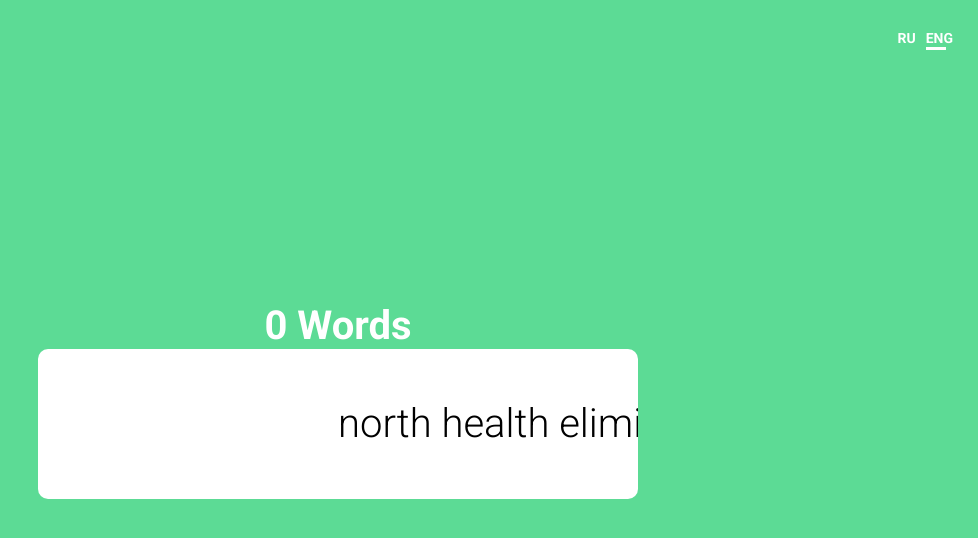
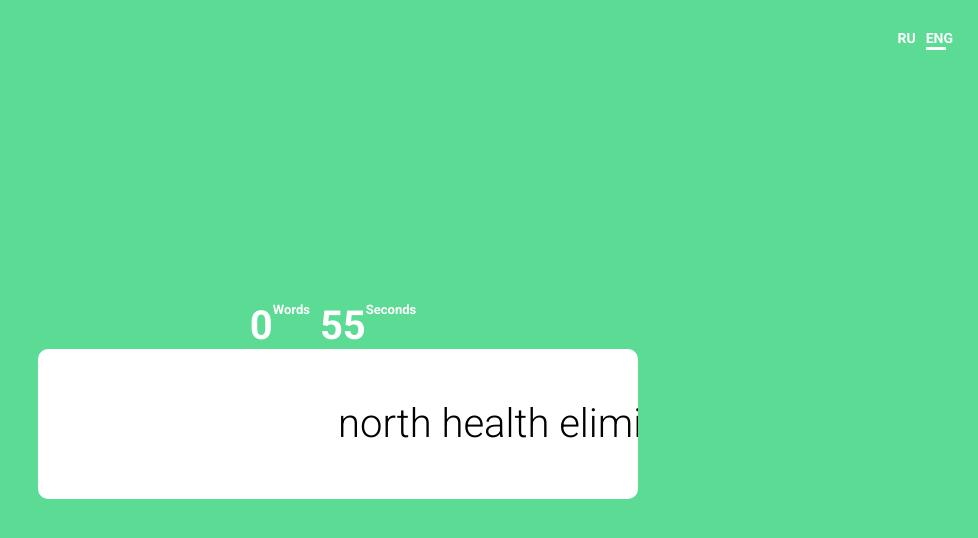
Before and after one commit to WladislawWO/typing-speed, a React (Create React App) app: page / in a window 1280 px wide. Shown: the top 538 px of the page, without its empty margins (302-1280 px from the left). Built offline with nearby package versions, Linux system fonts and the light colour scheme.

Commit message:
Added timer and decomposite some components

```diff
--- a/src/App.jsx
+++ b/src/App.jsx
@@ -1,31 +1,22 @@
-import React, { useState, useRef, useEffect } from 'react';
+import React, { useState, useEffect } from 'react';
 import './App.scss';
-import data from './words.json';
-import rusData from './rus.json';
+import Controlls from './components/Controlls';
+import Language from './components/Language';
+import { getWords } from './utils';
 
-const getWords = (lang) => {
-  return Array.from(Array(100), () => {
-    const words = lang === "ru" ? rusData : data;
-    return (words[Math.floor(Math.random() * 3000)])
-  }).join(" ");
-}
-
-const initialTyping = { value: '', mistake: '' };
+const initialTyping = { value: '', mistake: '', startTyping: false };
 
 function App() {
-  const ref = useRef(null);
   const [value, setValue] = useState({});
-  const [language, setLanguage] = useState('eng');
   const [typing, setTyping] = useState(initialTyping);
-  const [words, setWords] = useState(getWords(language));
+  const [words, setWords] = useState(getWords('eng'));
   const [writenWords, setWritenWords] = useState(0);
 
   useEffect(() => {
-    console.log(value)
     const { key, keyCode } = value;
     if((keyCode > 64 && keyCode < 91) || (keyCode > 96 && keyCode < 123)) {
       if(key === words[0] && !typing.mistake) {
-        setTyping((i) => ({...i, value: i.value + key}));
+        setTyping((i) => ({...i, value: i.value + key, startTyping: true}));
         setWords((words) => words.slice(1));
       }else {
         setTyping((i) => ({...i, mistake: i.mistake + key}));
@@ -43,28 +34,16 @@ function App() {
     }
   }, [value]);
 
-  const handleClick = () => ref && ref.current && ref.current.focus();
-
-  const changeLanguage = (lang) => {
-    setWords(getWords(lang));
-    setLanguage(lang);
-  }
-
   useEffect(() => {
    document.addEventListener("keydown", (e) => setValue(e));
   }, [])
 
   return (
     <div className="App">
-      <div className="changeLanguage">
-        <div className={`item ${language === 'ru' ? 'active' : ''}`} onClick={() => changeLanguage('ru')}>RU</div>
-        <div className={`item ${language === 'eng' ? 'active' : ''}`} onClick={() => changeLanguage('eng')}>ENG</div>
-      </div>
+      <Language changeLanguage={(lang) => setWords(getWords(lang))} />
       <div className="wrapper">
-        <div className="score">
-          {writenWords} Words
-        </div>
-        <div className="container" onClick={handleClick}>
+        <Controlls writenWords={writenWords} />
+        <div className="container" >
           <div className="writenWords">
             <div className={`typing ${typing.mistake ? 'mistake' : ''}`}>{typing.value + typing.mistake}</div>
           </div>
--- a/src/App.scss
+++ b/src/App.scss
@@ -66,10 +66,21 @@ input {
   max-width: 50%;
 }
 
-.score {
+.controlls {
+  display: flex;
+  justify-content: center;
+}
+
+.controll {
   color: white;
   font-weight: 700;
   text-align: center;
+  margin-right: 10px;
+  display: flex;
+}
+
+.text {
+  font-size: 13px;
 }
 
 span {
--- /dev/null
+++ b/src/Timer.jsx
@@ -0,0 +1,35 @@
+import React from 'react';
+
+export default class Timer extends React.Component {
+  constructor(props){
+    super(props)
+    this.state = {
+      time: 60,
+      isOn: false,
+      start: 60
+    }
+    this.startTimer = this.startTimer.bind(this)
+    this.stopTimer = this.stopTimer.bind(this)
+  }
+  startTimer() {
+    this.setState({...this.state, isOn: true})
+    this.timer = setInterval(() => this.setState({
+      time: this.state.time - 1
+    }), 1000);
+    setTimeout(this.stopTimer, 6000);
+  }
+  stopTimer() {
+    this.setState({isOn: false})
+    clearInterval(this.timer)
+  }
+
+  render() {
+    return(
+      <div>
+        <h3>timer: {this.state.time}</h3>
+        <button onClick={this.startTimer}>start</button>
+        <button onClick={this.stopTimer}>stop</button>
+      </div>
+    )
+  }
+}
--- /dev/null
+++ b/src/assets/index.js
@@ -0,0 +1 @@
+export{ default as CloseSvg } from './close.svg';
--- /dev/null
+++ b/src/components/Controlls.jsx
@@ -0,0 +1,26 @@
+import React, {useEffect, useState} from 'react'
+
+export default function Controlls({ writenWords, handleTimeOut }) {
+    const [timer, setTimer] = useState(60);
+
+    useEffect(() => {
+          const interval = setInterval(() => setTimer((timer) => timer - 1), 1000);
+          setTimeout(() => {
+              clearInterval(interval);
+              handleTimeOut();
+          }, 60000);
+      }, []);
+
+    return (
+        <div className="controlls">
+          <div className="controll">
+            {writenWords}
+            <div className="text">Words</div>
+          </div>
+          <div className="controll">
+            {timer}
+            <div className="text">Seconds</div>
+          </div>
+        </div>
+    )
+}
--- /dev/null
+++ b/src/components/Language.jsx
@@ -0,0 +1,26 @@
+import React, {useState} from 'react'
+
+export default function Language({ changeLanguage }) {
+    const [language, setLanguage] = useState('eng');
+    const handleChange = (lang) => {
+        setLanguage(lang);
+        changeLanguage(lang)
+    }
+
+    return (
+      <div className="changeLanguage">
+        <div
+            className={`item ${language === 'ru' ? 'active' : ''}`}
+            onClick={() => handleChange('ru')}
+        >
+            RU
+        </div>
+        <div
+            className={`item ${language === 'eng' ? 'active' : ''}`}
+            onClick={() => handleChange('eng')}
+        >
+            ENG
+        </div>
+      </div>
+    )
+}
--- a/src/index.js
+++ b/src/index.js
@@ -2,6 +2,7 @@ import React from 'react';
 import ReactDOM from 'react-dom';
 import './index.scss';
 import App from './App.jsx';
+import Timer from './Timer';
 
 ReactDOM.render(
   <React.StrictMode>
--- /dev/null
+++ b/src/utils/index.js
@@ -0,0 +1,9 @@
+import data from '../words.json';
+import rusData from '../rus.json';
+
+export const getWords = (lang) => {
+  return Array.from(Array(100), () => {
+    const words = lang === "ru" ? rusData : data;
+    return (words[Math.floor(Math.random() * 3000)])
+  }).join(" ");
+}
```
Also changed, not shown: src/components/Modal/index.jsx (added, +16 -0 lines), src/components/Modal/styles.scss (added, +21 -0 lines), src/hooks.js (added, +9 -0 lines), src/assets/close.svg (added).
